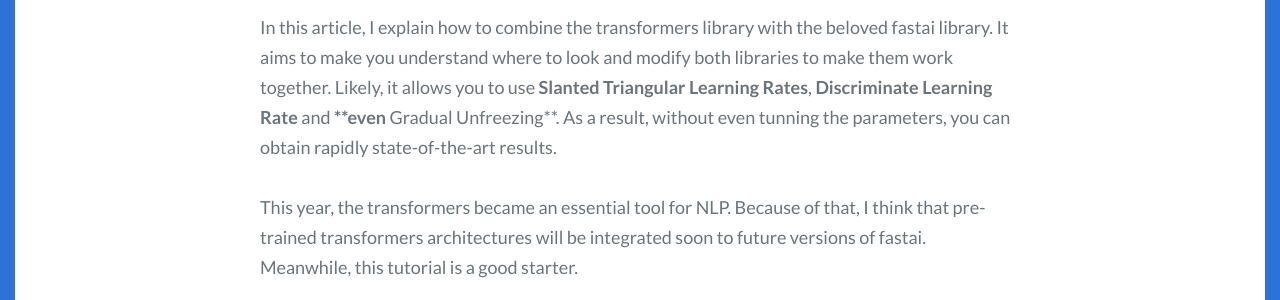
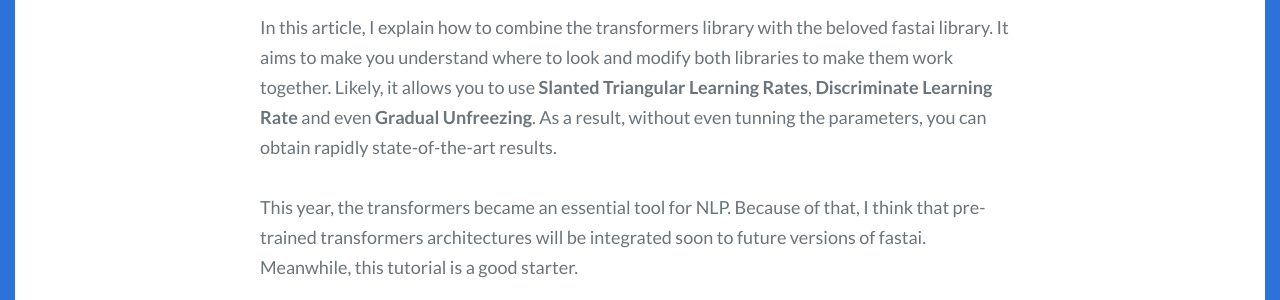
Before and after one commit to maximilienroberti/Scriptor-blog, a Jekyll site: the page built from _posts/2019-12-08-fastai-with-🤗transformers-bert-roberta-xlnet-xlm-distilbert.md, in a window 1280 px wide and 900 px high, scrolled down 12608 px. Shown: the part 154-454 px from the top of the window. Built offline with Jekyll 4.4.1, drawn with Linux system fonts in a browser that asks for light colours; comment, search, counter and statistics services are not loaded.

```diff
--- a/_posts/2019-12-08-fastai-with-🤗transformers-bert-roberta-xlnet-xlm-distilbert.md
+++ b/_posts/2019-12-08-fastai-with-🤗transformers-bert-roberta-xlnet-xlm-distilbert.md
@@ -269,7 +269,7 @@ In the [Kaggle example](https://www.kaggle.com/maroberti/fastai-with-transformer
 
 ## 📋Conclusion
 
-In this article, I explain how to combine the transformers library with the beloved fastai library. It aims to make you understand where to look and modify both libraries to make them work together. Likely, it allows you to use **Slanted Triangular Learning Rates**, **Discriminate Learning Rate** and **\*\*even** Gradual Unfreezing\*\*. As a result, without even tunning the parameters, you can obtain rapidly state-of-the-art results.
+In this article, I explain how to combine the transformers library with the beloved fastai library. It aims to make you understand where to look and modify both libraries to make them work together. Likely, it allows you to use **Slanted Triangular Learning Rates**, **Discriminate Learning Rate** and even **Gradual Unfreezing**. As a result, without even tunning the parameters, you can obtain rapidly state-of-the-art results.
 
 This year, the transformers became an essential tool for NLP. Because of that, I think that pre-trained transformers architectures will be integrated soon to future versions of fastai. Meanwhile, this tutorial is a good starter.
 
```
